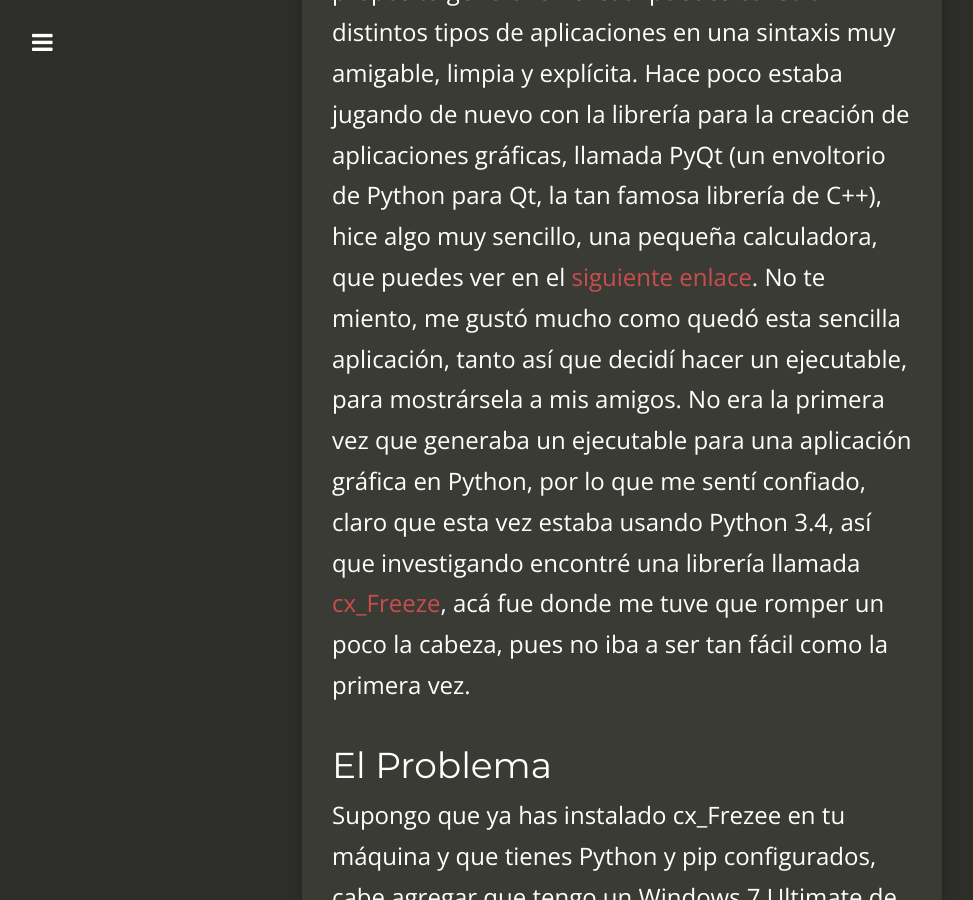
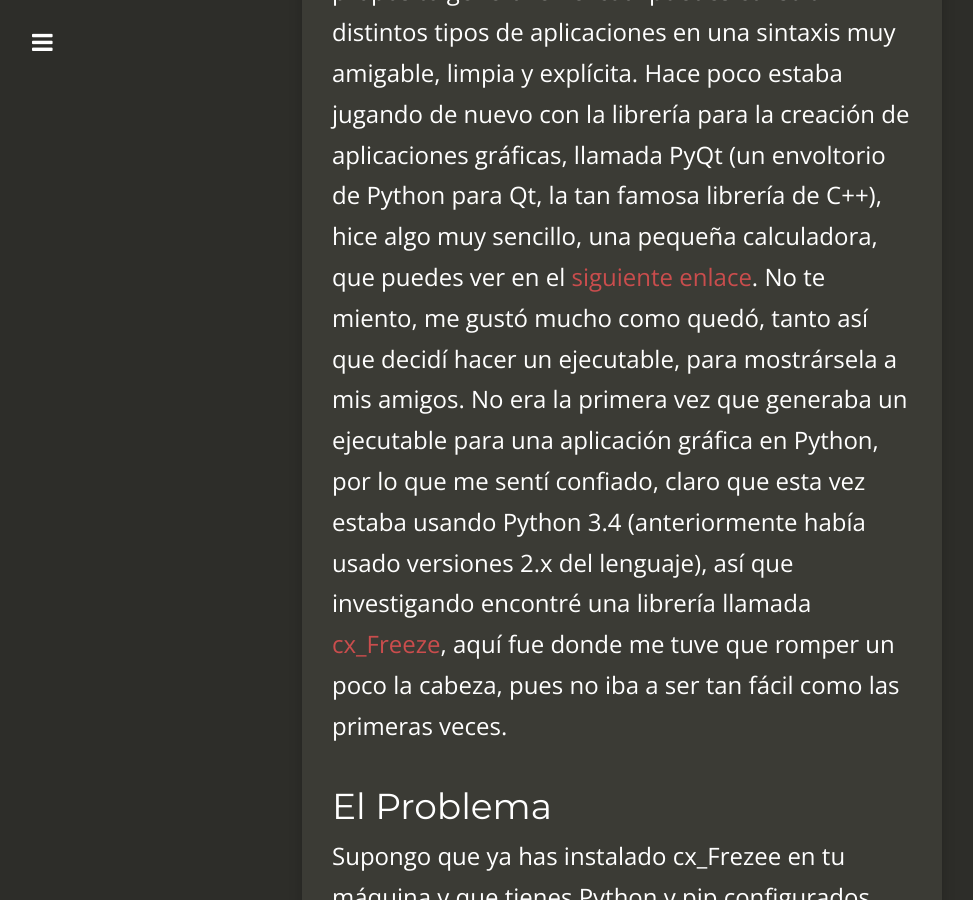
Before and after one commit to CarMoreno/carmoreno.github.io, a Jekyll site: the page built from _posts/2015-12-04-AtributeError-Cx-Freeze-Fix-Up-Module.md, in a window 1280 px wide and 900 px high, scrolled down 595 px. Shown: the whole window, without its empty margins (18-991 px from the left). Built offline with Jekyll 4.4.1, drawn with Linux system fonts in a browser that asks for light colours; nearby versions of some CDN libraries; Markdown is read by kramdown in place of the engine named in the settings; comment, search, counter and statistics services are not loaded; some of the changed text lies outside the part shown.

Commit message:
Update 2015-12-04-AtributeError-Cx-Freeze-Fix-Up-Module.md

```diff
--- a/_posts/2015-12-04-AtributeError-Cx-Freeze-Fix-Up-Module.md
+++ b/_posts/2015-12-04-AtributeError-Cx-Freeze-Fix-Up-Module.md
@@ -14,8 +14,8 @@ tags:
 - fix_up_module
 ---
 ## Introducción
-Como ya todos sabemos, Python es un lenguaje de propósito general en el cual puedes construir distintos tipos de aplicaciones en una sintaxis muy amigable, limpia y explícita. Hace poco estaba jugando de nuevo con la librería para la creación de aplicaciones gráficas, llamada PyQt (un envoltorio de Python para Qt, la tan famosa librería de C++), hice algo muy sencillo, una pequeña calculadora, que puedes ver en el [siguiente enlace][1]. No te miento, me gustó mucho como quedó esta sencilla aplicación, tanto así que decidí hacer un ejecutable, para mostrársela a mis amigos.
-No era la primera vez que generaba un ejecutable para una aplicación gráfica en Python, por lo que me sentí confiado, claro que esta vez estaba usando Python 3.4, así que investigando encontré una librería llamada [cx_Freeze][2], acá fue donde me tuve que romper un poco la cabeza, pues no iba a ser tan fácil como la primera vez.
+Como ya todos sabemos, Python es un lenguaje de propósito general en el cual puedes construir distintos tipos de aplicaciones en una sintaxis muy amigable, limpia y explícita. Hace poco estaba jugando de nuevo con la librería para la creación de aplicaciones gráficas, llamada PyQt (un envoltorio de Python para Qt, la tan famosa librería de C++), hice algo muy sencillo, una pequeña calculadora, que puedes ver en el [siguiente enlace][1]. No te miento, me gustó mucho como quedó, tanto así que decidí hacer un ejecutable, para mostrársela a mis amigos.
+No era la primera vez que generaba un ejecutable para una aplicación gráfica en Python, por lo que me sentí confiado, claro que esta vez estaba usando Python 3.4 (anteriormente había usado versiones 2.x del lenguaje), así que investigando encontré una librería llamada [cx_Freeze][2], aquí fue donde me tuve que romper un poco la cabeza, pues no iba a ser tan fácil como las primeras veces.
 
 ## El Problema
 Supongo que ya has instalado cx_Frezee en tu máquina y que tienes Python y pip configurados, cabe agregar que tengo un Windows 7 Ultimate de 32 bits (sí, codeo en Python usando Windows...). A continuación, debes de crear un archivo en el mismo nivel donde está tu archivo principal (desde donde corres la aplicación en mi caso es `main.py`), ponle un nombre cualquiera, yo le pondré `exe.py`. A continuación te muestro mi estructura de archivos.
```
Also changed, not shown: other parts of _posts/2015-12-04-AtributeError-Cx-Freeze-Fix-Up-Module.md (+1 -1 lines).
